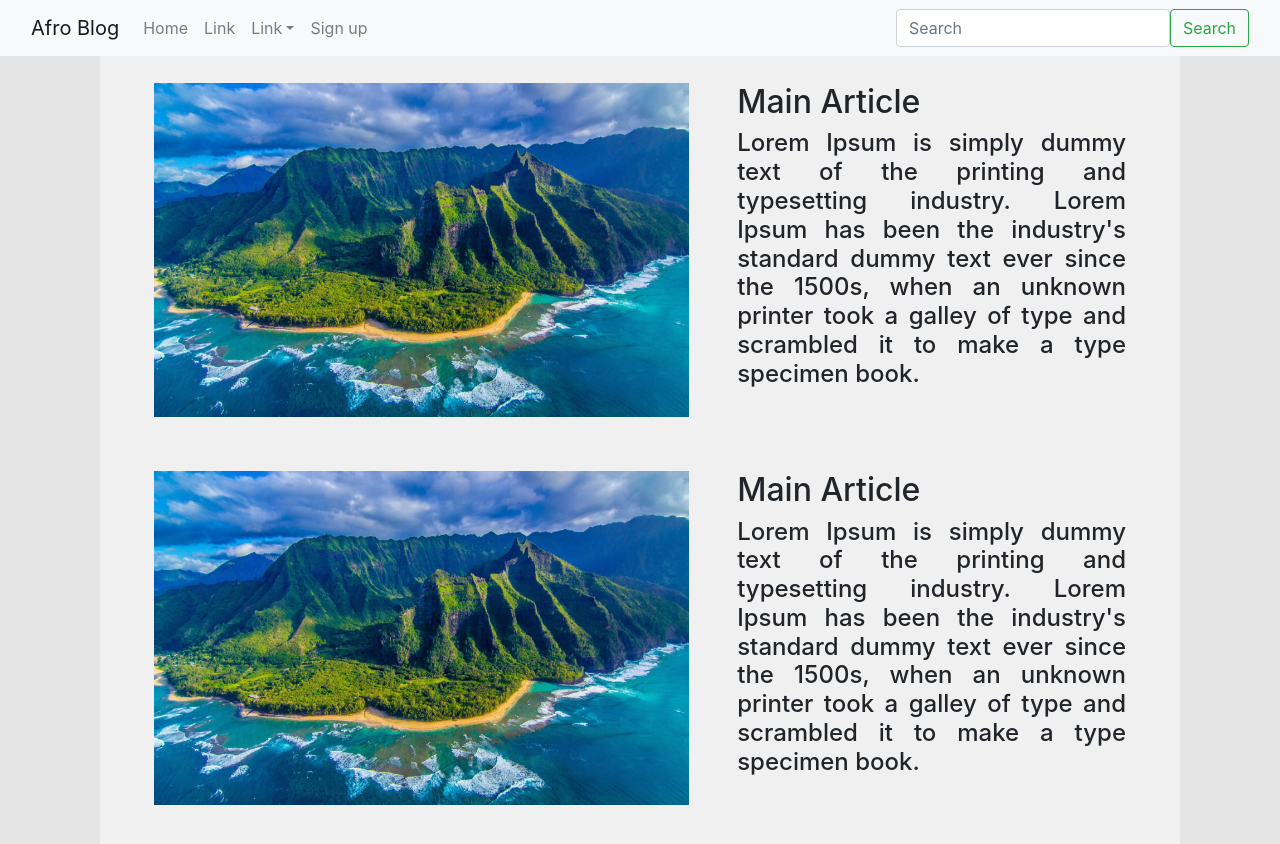
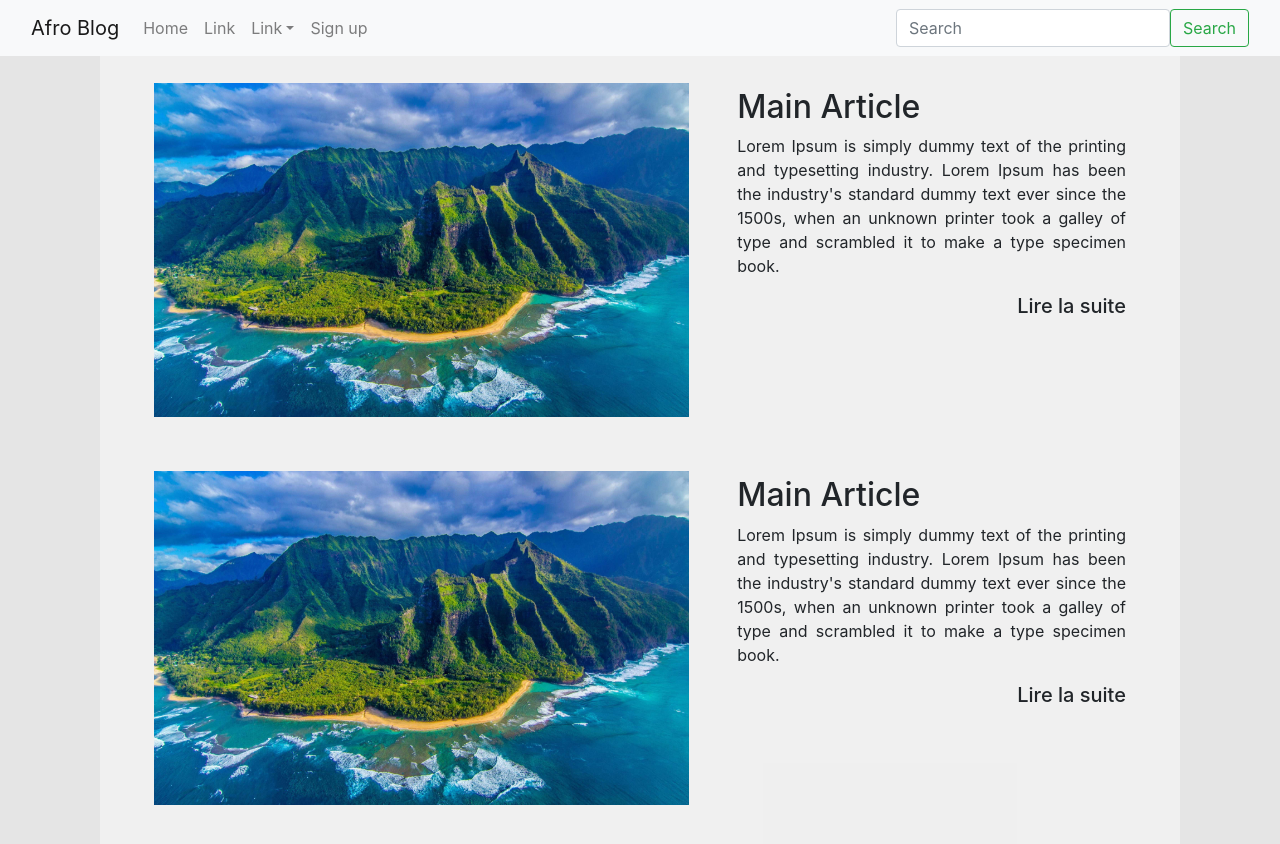
Before and after one commit to nahidath/afroBlog, a React (Create React App) app in the folder appli-web-v1/appliweb/: page / in a window 1280 px wide. Shown: the top 844 px of the page. Built offline with nearby package versions, Linux system fonts and the light colour scheme.

Commit message:
Improve main article

```diff
--- a/appli-web-v1/appliweb/src/App.css
+++ b/appli-web-v1/appliweb/src/App.css
@@ -8,6 +8,7 @@ html, body, #root, #app {
 
 #app .section-central {
   width: 100%;
+  min-height: 100%;
   height: 100%;
   display: flex;
   flex-direction: row;
--- a/appli-web-v1/appliweb/src/pages/Home/MainArticle/MainArticle.css
+++ b/appli-web-v1/appliweb/src/pages/Home/MainArticle/MainArticle.css
@@ -11,8 +11,25 @@
     margin-right: 5%;
 }
 
+
+
+
 #mainArticle .mainArticleText {
     width: 40%;
     float: left;
     text-align: justify;
 }
+
+#mainArticle h2 {
+    margin-top: 5px;
+}
+
+#mainArticle h5 {
+    float: right;
+    cursor: pointer;
+}
+
+@media screen and (max-width: 1000px) {
+    #mainArticle .mainArticleImg {width: 100%}
+    #mainArticle .mainArticleText {width: 100%}
+}
--- a/appli-web-v1/appliweb/src/pages/Home/MainArticle/MainArticle.js
+++ b/appli-web-v1/appliweb/src/pages/Home/MainArticle/MainArticle.js
@@ -15,11 +15,12 @@ export default function MainArticle () {
                 <h2>
                     Main Article
                 </h2>
-                <h4>
+                <p>
                     Lorem Ipsum is simply dummy text of the printing and typesetting industry. Lorem Ipsum has been the industry's
                     standard dummy text ever since the 1500s, when an unknown printer took a galley
                     of type and scrambled it to make a type specimen book.
-                </h4>
+                </p>
+                <h5>Lire la suite</h5>
             </div>
 
         </div>
```
